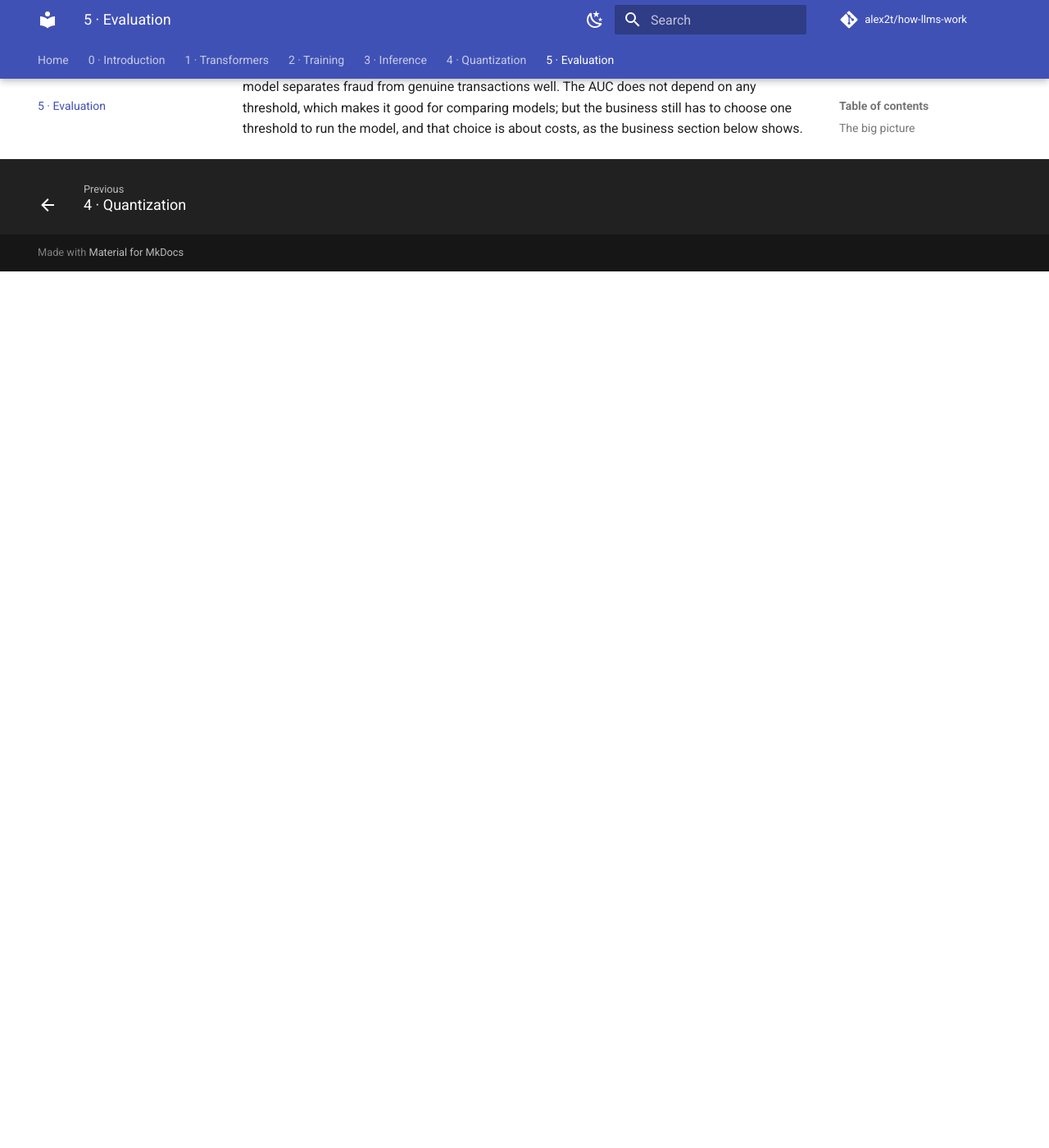
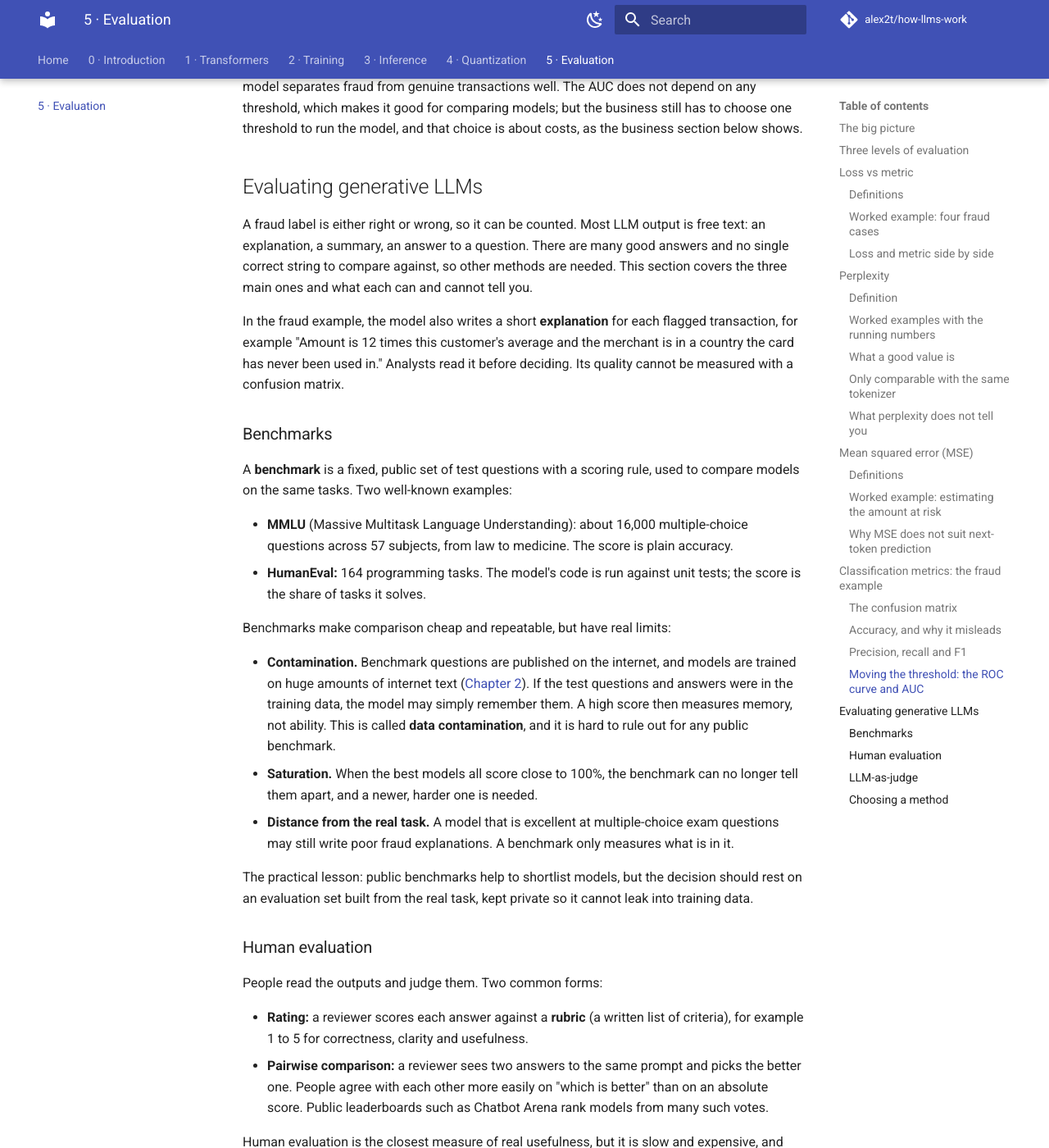
Before and after one commit to alex2t/how-llms-work, an MkDocs documentation site: the page built from docs/05-evaluation.md, in a window 1280 px wide and 1400 px high, scrolled down 10121 px. Shown: the whole window at 82% size. Built offline with MkDocs 1.6.1 and Material for MkDocs 9.7.7, drawn with Linux system fonts in a browser that asks for light colours; comment, search, counter and statistics services are not loaded; before the commit the page ends 10452 px from its top, so only the background shows below that; some of the changed text lies outside the part shown.

Commit message:
ch5: evaluating generative LLMs — benchmarks, human evaluation, LLM-as-judge
Co-Authored-By: Claude Opus 5.5 <noreply@anthropic.com>

```diff
--- a/docs/05-evaluation.md
+++ b/docs/05-evaluation.md
@@ -259,3 +259,67 @@ The **AUC** (area under the ROC curve) summarises the whole curve in one number
 - **A useful reading:** the AUC is the chance that a randomly chosen fraud gets a higher fraud score than a randomly chosen genuine transaction.
 
 Estimating the area from the seven points above, as a series of trapezoids, gives **AUC ≈ 0.94**: the model separates fraud from genuine transactions well. The AUC does not depend on any threshold, which makes it good for comparing models; but the business still has to choose one threshold to run the model, and that choice is about costs, as the business section below shows.
+
+## Evaluating generative LLMs
+
+A fraud label is either right or wrong, so it can be counted. Most LLM output is free text: an explanation, a summary, an answer to a question. There are many good answers and no single correct string to compare against, so other methods are needed. This section covers the three main ones and what each can and cannot tell you.
+
+In the fraud example, the model also writes a short **explanation** for each flagged transaction, for example "Amount is 12 times this customer's average and the merchant is in a country the card has never been used in." Analysts read it before deciding. Its quality cannot be measured with a confusion matrix.
+
+### Benchmarks
+
+A **benchmark** is a fixed, public set of test questions with a scoring rule, used to compare models on the same tasks. Two well-known examples:
+
+- **MMLU** (Massive Multitask Language Understanding): about 16,000 multiple-choice questions across 57 subjects, from law to medicine. The score is plain accuracy.
+- **HumanEval:** 164 programming tasks. The model's code is run against unit tests; the score is the share of tasks it solves.
+
+Benchmarks make comparison cheap and repeatable, but have real limits:
+
+- **Contamination.** Benchmark questions are published on the internet, and models are trained on huge amounts of internet text ([Chapter 2](02-training.md#stage-1-pre-training)). If the test questions and answers were in the training data, the model may simply remember them. A high score then measures memory, not ability. This is called **data contamination**, and it is hard to rule out for any public benchmark.
+- **Saturation.** When the best models all score close to 100%, the benchmark can no longer tell them apart, and a newer, harder one is needed.
+- **Distance from the real task.** A model that is excellent at multiple-choice exam questions may still write poor fraud explanations. A benchmark only measures what is in it.
+
+The practical lesson: public benchmarks help to shortlist models, but the decision should rest on an evaluation set built from the real task, kept private so it cannot leak into training data.
+
+### Human evaluation
+
+People read the outputs and judge them. Two common forms:
+
+- **Rating:** a reviewer scores each answer against a **rubric** (a written list of criteria), for example 1 to 5 for correctness, clarity and usefulness.
+- **Pairwise comparison:** a reviewer sees two answers to the same prompt and picks the better one. People agree with each other more easily on "which is better" than on an absolute score. Public leaderboards such as Chatbot Arena rank models from many such votes.
+
+Human evaluation is the closest measure of real usefulness, but it is slow and expensive, and reviewers disagree. A common check is to have two reviewers rate the same sample and measure how often they agree.
+
+### LLM-as-judge
+
+An **LLM-as-judge** is a second model, given a rubric, that rates or compares outputs in place of a human. It is fast and cheap enough to run on every output.
+
+**Worked example.** The bank uses a judge model to score fraud explanations as acceptable or not, with the rubric "states at least one concrete, checkable reason; contains no claim that contradicts the transaction data". To check the judge before trusting it, an analyst rates 50 explanations by hand (made-up numbers):
+
+| | Analyst: acceptable | Analyst: not acceptable | Total |
+| --- | --- | --- | --- |
+| **Judge: acceptable** | 38 | 4 | 42 |
+| **Judge: not acceptable** | 2 | 6 | 8 |
+| **Total** | 40 | 10 | 50 |
+
+The judge agrees with the analyst on 38 + 6 = 44 of 50 explanations, 88%. That is the same confusion matrix as before, used to evaluate the evaluator. Most disagreements are the 4 explanations the judge accepted but the analyst rejected, so the judge is a little too lenient, which is worth knowing before relying on its scores.
+
+Known weaknesses of LLM judges, and the usual fixes:
+
+| Weakness | What happens | Usual fix |
+| --- | --- | --- |
+| Position bias | In pairwise comparisons, the judge prefers the answer shown first (or second) | Judge each pair twice with the order swapped; keep only consistent verdicts |
+| Length bias | Longer answers get higher scores even when they are not better | Rubric that rewards concision; compare answers of similar length |
+| Self-preference | A judge rates answers from its own model family higher | Use a judge from a different model family |
+| Drift from human judgement | The judge's idea of "good" differs from the users' | Regularly check the judge against a human-rated sample, as above |
+
+### Choosing a method
+
+| Method | Measures | Cost | Main risk |
+| --- | --- | --- | --- |
+| Public benchmark | General ability on standard tasks | Low | Contamination; far from the real task |
+| Private task set with exact answers | Correctness on the real task (e.g. fraud labels) | Low once built | Must be kept up to date |
+| Human evaluation | Real usefulness of free text | High | Slow; reviewers disagree |
+| LLM-as-judge | Free-text quality at scale | Low | Biases; must be checked against humans |
+
+In practice they are combined: benchmarks to shortlist models, a private labelled set for the measurable part of the task, an LLM judge for free text at scale, and a regular human sample to keep the judge honest.
```
Also changed, not shown: CLAUDE.md (+1 -0 lines), README.md (+1 -0 lines), plan.md (+1 -1 lines).
